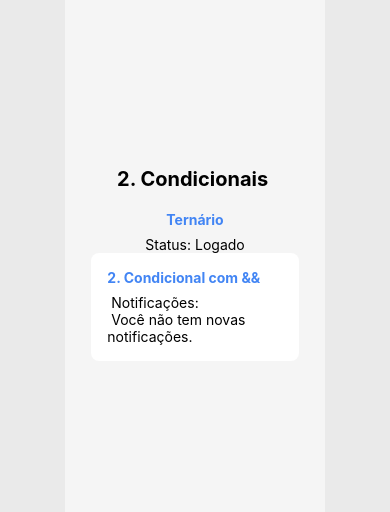
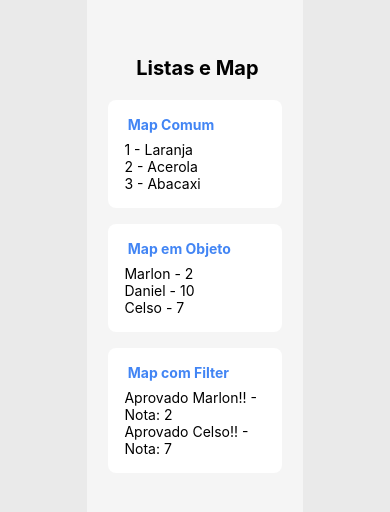
Before and after one commit to heloisagpaixao/ETAPA-3---SENAI, a React Native app in the folder mobile/react_native/first-app/: screen / in a window 390 px wide. Shown: the part 150-662 px from the top of the page. Built offline with nearby package versions, Linux system fonts and the light colour scheme.

Commit message:
atualizações (02/02/2026)

```diff
--- a/mobile/react_native/first-app/src/App.js
+++ b/mobile/react_native/first-app/src/App.js
@@ -3,11 +3,12 @@
 import Exemplo01 from './jsx_examples/exemplo-01-estrutura';
 import Exemplo02 from './jsx_examples/exemplo-02-expressoes';
 import Exemplo03 from './jsx_examples/exemplo-03-condicionais';
+import Exemplo04 from './jsx_examples/exemplo-04-listas';
 
 export default function App() {
   return (
     <View style={styles.container}>
-      <Exemplo03/>
+      <Exemplo04/>
       <StatusBar style="auto" />
     </View>
   );
--- /dev/null
+++ b/mobile/react_native/first-app/src/jsx_examples/exemplo-04-listas.js
@@ -0,0 +1,73 @@
+import { View, Text, StyleSheet } from "react-native";
+
+export default function Exemplo04() {
+    const frutas = ["Laranja", "Acerola", "Abacaxi"]
+
+    const alunos = [
+        { id: 1, nome: "Marlon", nota: 2 },
+        { id: 2, nome: "Daniel", nota: 10 },
+        { id: 3, nome: "Celso", nota: 7 }
+    ];
+
+    return (
+        <View style={styles.container}>
+            <Text style={styles.titulo}> Listas e Map</Text>
+            <View style={styles.exemplo}>
+                <Text style={styles.subtitulo}> Map Comum </Text>
+
+                {frutas.map((fruta, index) => (
+                    <Text key={index}>
+                        {index + 1} - {fruta}
+                    </Text>
+                ))}
+            </View>
+
+            <View style={styles.exemplo}>
+                <Text style={styles.subtitulo}> Map em Objeto </Text>
+                {alunos.map((aluno) => (
+                    <Text key={aluno.id}>
+                        {aluno.nome} - {aluno.nota}
+                    </Text>
+                ))}
+            </View>
+
+            <View style={styles.exemplo}>
+                <Text style={styles.subtitulo}> Map com Filter </Text>
+                {alunos
+                    .filter((aluno) => aluno.nota <= 7)
+                    .map((aluno) => (
+                        <Text key={aluno.id}>
+                            Aprovado {aluno.nome}!! - Nota: {aluno.nota}
+                        </Text>
+                    ))}
+            </View>
+        </View>
+    );
+}
+
+const styles = StyleSheet.create({
+    container: {
+        flex: 1,
+        justifyContent: "center",
+        alignItems: "center",
+        backgroundColor: "#f5f5f5",
+    },
+    titulo: {
+        fontSize: 20,
+        fontWeight: "bold",
+        marginBottom: 20,
+    },
+    subtitulo: {
+        fontSize: 14,
+        fontWeight: "bold",
+        color: "#4285f4",
+        marginBottom: 8,
+    },
+    exemplo: {
+        width: "80%",
+        padding: 16,
+        marginBottom: 16,
+        backgroundColor: "#fff",
+        borderRadius: 8,
+    },
+});
```
